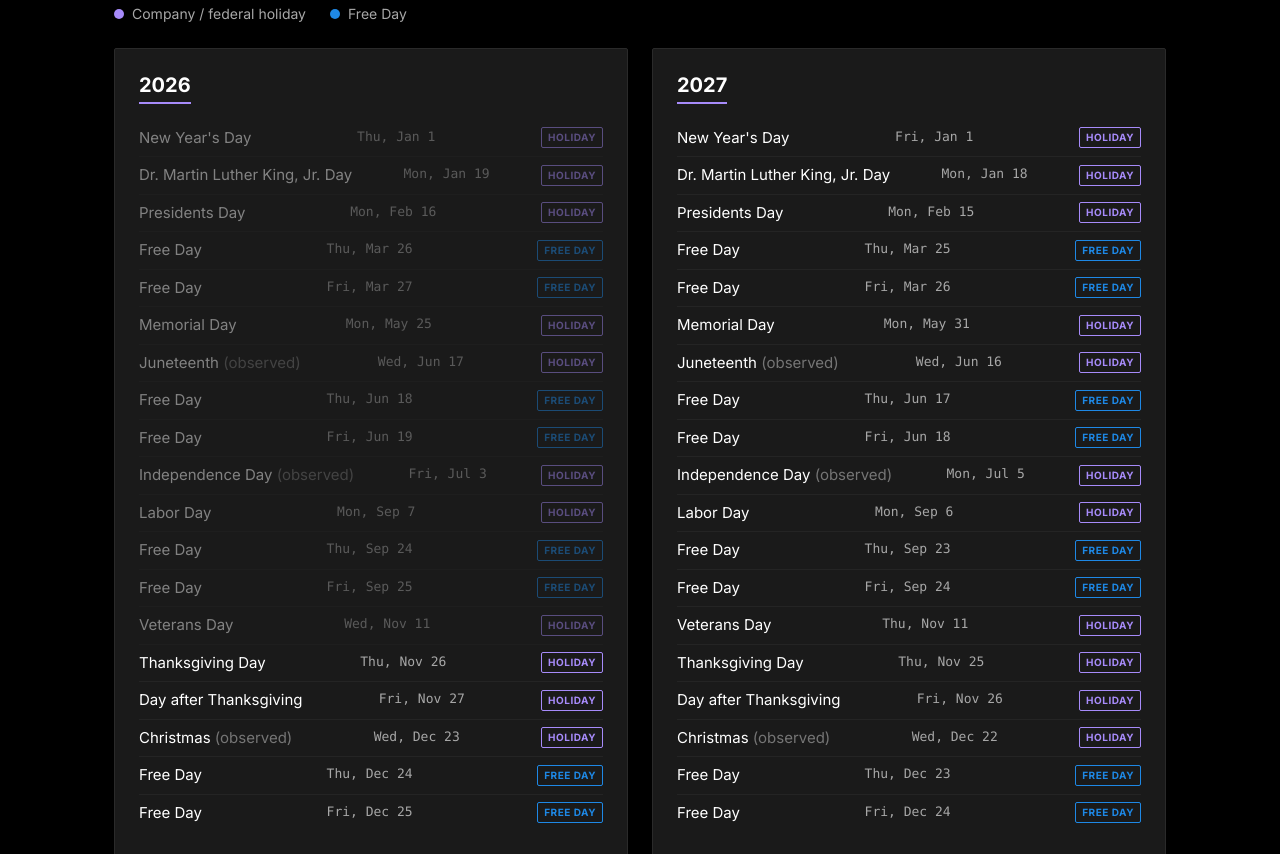
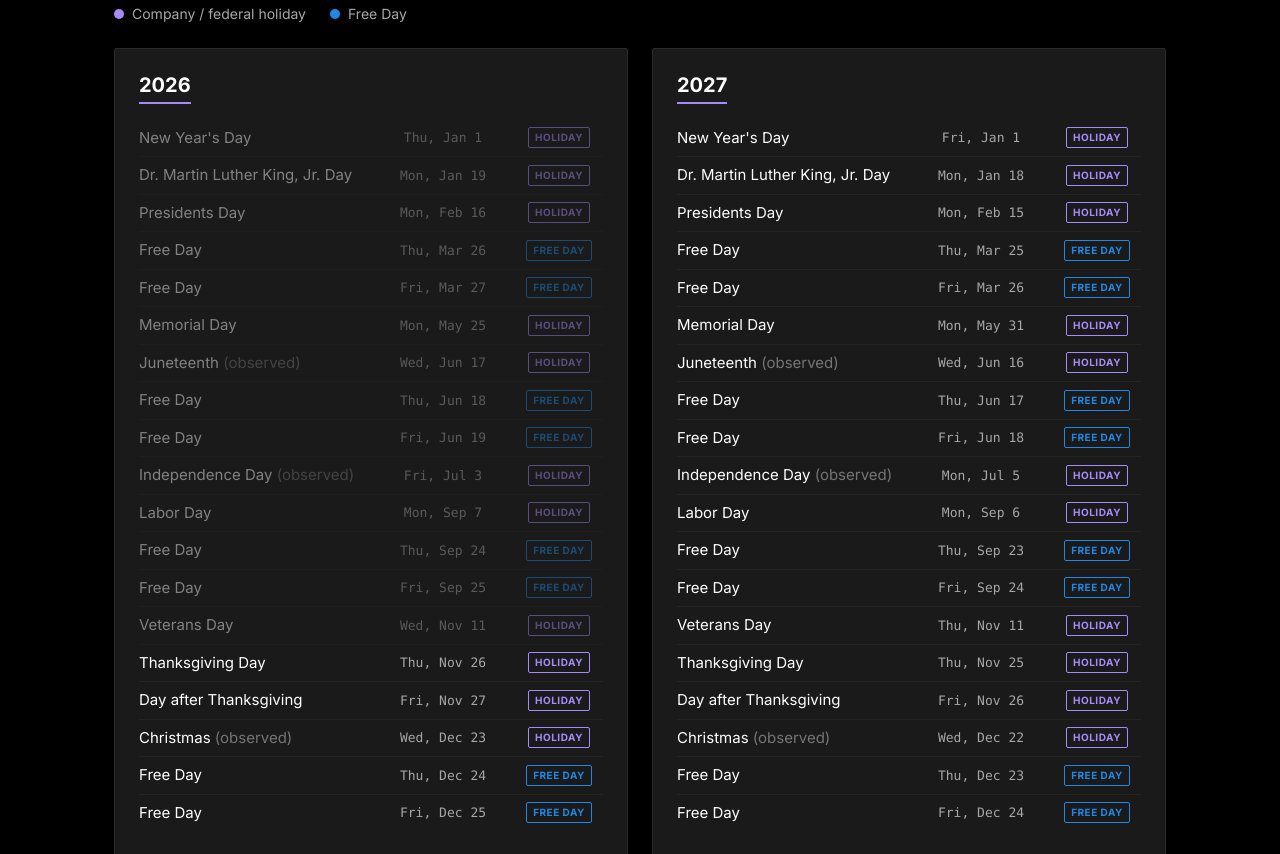
Before and after one commit to rajkumaar23/nvidia-holidays, a plain HTML site: page docs/index.html in a window 1280 px wide. Shown: the part 880-1734 px from the top of the page. Drawn offline with Linux system fonts and the light colour scheme.

Commit message:
style: center dates as a fixed column in schedule cards
Card rows were flex/space-between so dates floated with name length.
Switched to a 1fr/120px/88px grid: dates center-aligned in their own
column, tag chips centered; also fixes chip vertical drift on wrapped
holiday names.

```diff
--- a/docs/index.html
+++ b/docs/index.html
@@ -159,12 +159,13 @@
   .card h3 { font-size: 20px; font-weight: 700; line-height: 1.25; margin-bottom: 16px; border-bottom: 2px solid var(--accent); display: inline-block; padding-bottom: 4px; }
   .card ul { list-style: none; }
   .card li {
-    display: flex; justify-content: space-between; gap: 12px;
+    display: grid; grid-template-columns: 1fr 120px 88px;
+    align-items: center; gap: 12px;
     padding: 7px 0; border-bottom: 1px solid #242424; font-size: 15px;
   }
   .card li:last-child { border-bottom: 0; }
-  .card li .date { color: var(--gray-300); font-family: ui-monospace, SFMono-Regular, Menlo, Consolas, monospace; font-size: 13px; white-space: nowrap; }
-  .card li .tag { font-size: 10px; font-weight: 700; text-transform: uppercase; letter-spacing: 0.5px; padding: 2px 6px; border-radius: 2px; align-self: center; }
+  .card li .date { color: var(--gray-300); font-family: ui-monospace, SFMono-Regular, Menlo, Consolas, monospace; font-size: 13px; white-space: nowrap; text-align: center; }
+  .card li .tag { font-size: 10px; font-weight: 700; text-transform: uppercase; letter-spacing: 0.5px; padding: 2px 6px; border-radius: 2px; justify-self: center; }
   .card li.holiday .tag { color: var(--accent); border: 1px solid var(--accent); }
   .card li.free .tag { color: var(--free); border: 1px solid var(--free); }
   .muted { color: var(--gray-500); }
```
